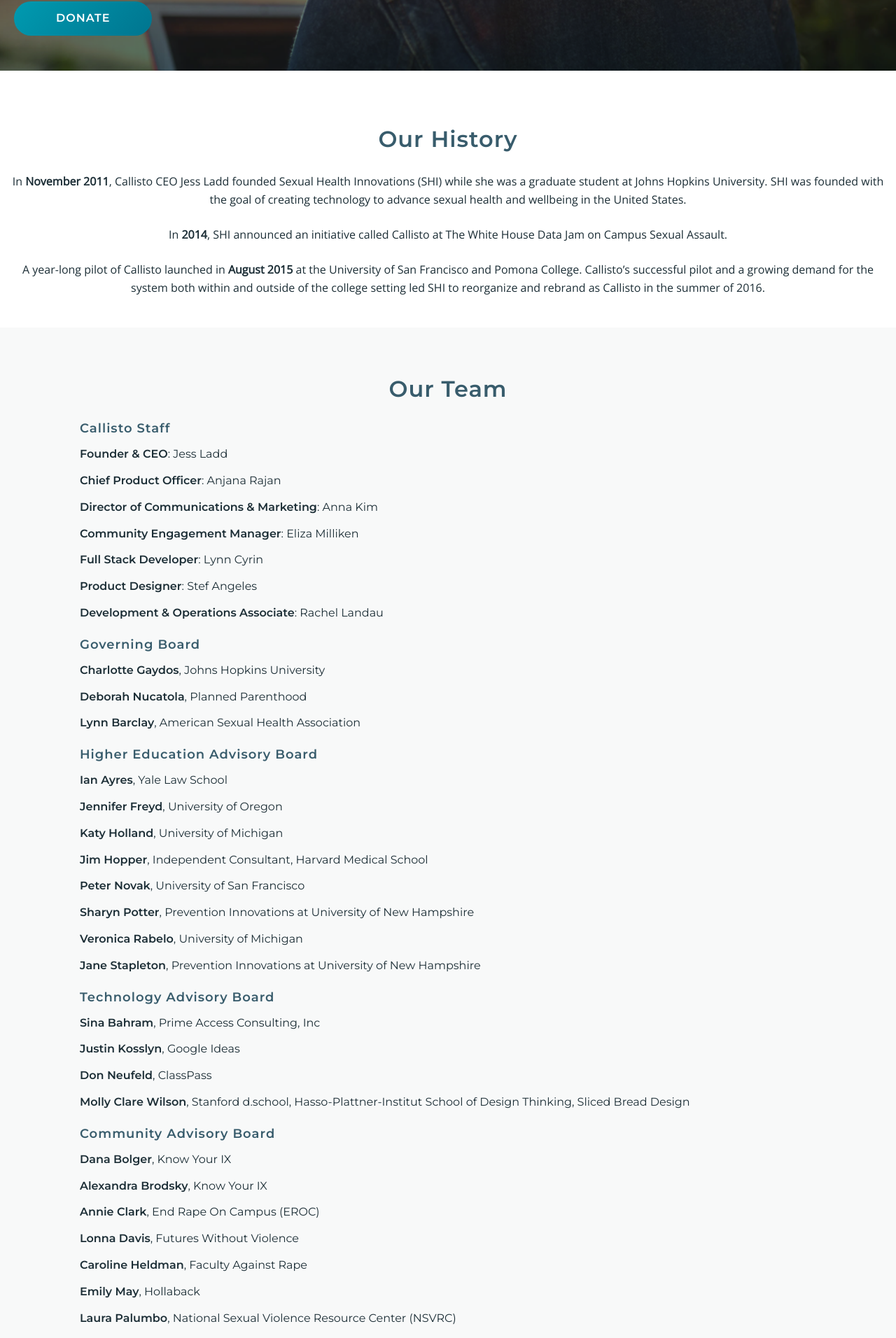
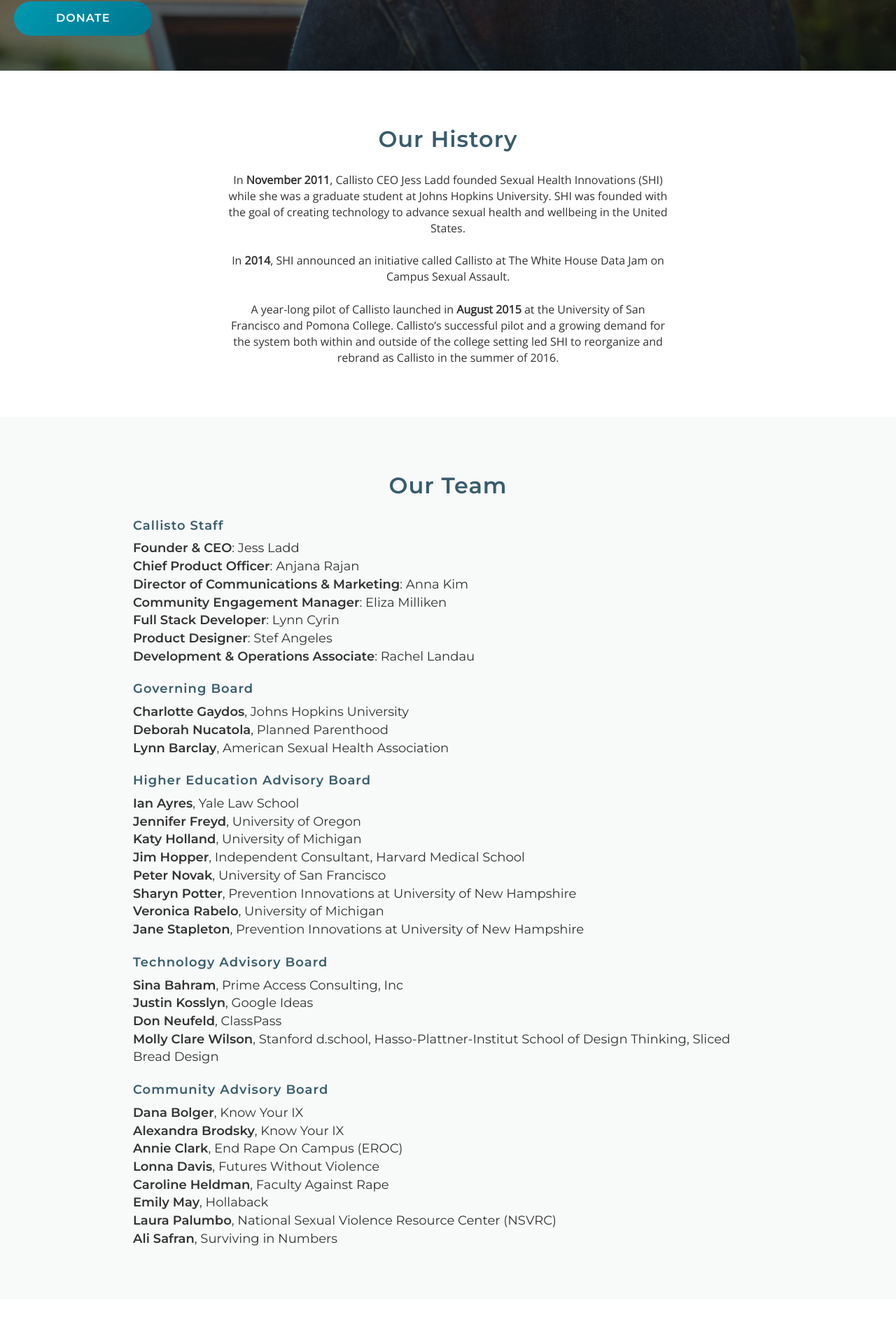
Before and after one commit to project-callisto/projectcallisto-dot-org, a Jekyll site: the page built from who-we-are.html, in a window 1280 px wide. Shown: the part 485-2397 px from the top of the page at 70% size. Built offline with Jekyll 4.4.1, drawn with Linux system fonts in a browser that asks for light colours; some of the changed text lies outside the part shown.

Commit message:
who we are styling

```diff
--- a/_sass/main.scss
+++ b/_sass/main.scss
@@ -33,10 +33,12 @@
 ul {
     padding: 0;
     margin-bottom: 24px;
+    list-style-type: none;
 }
 
 li {
     font-size: 18px;
+    list-style: none;
 }
 
 p.font-main {
@@ -85,7 +87,9 @@
 
 .paragraph-content-spacer {
     max-width: 630px;
-    margin: 0 auto 30px;
+    max-width: 630px;
+    margin: 0 auto;
+    padding: 0 0 30px;
 }
 
 .nav > li > a {
@@ -215,6 +219,20 @@
     text-align: center;
 }
 
+section.expanded-section {
+    &, p {
+        text-align: left;
+    }
+
+    .paragraph-content-spacer {
+        max-width: 900px;
+    }
+}
+
+.spacer-with-underline {
+    border-bottom: 1px solid #D6E1E4;
+}
+
 .main-header {
     align-items: flex-start;
     background-position: center;
@@ -325,6 +343,7 @@
 
 .paragraph-extra-spacer {
     padding: 15px 0 30px;
+
 }
 
 // tablet and desktop
--- a/_sass/who-we-are.scss
+++ b/_sass/who-we-are.scss
@@ -7,47 +7,6 @@
     background-image: url("../../images/Assets/Whoweare_headerimage.png");
 }
 
-.our-history p {
-    color: $primary-text-color;
-    font-family: $font-sans;
-    font-size: 16px;
-    line-height: 26px;
-}
-
 .our-team {
     background-color: rgba(218, 226, 224, 0.2);
-    text-align: left;
 }
-
-.our-team ul {
-    list-style-type: none;
-    padding: 0;
-
-    li {
-        color: $primary-text-color;
-        font-size: 16px;
-        margin-top: 15px;
-        list-style: none;
-    }
-}
-
-.wwa-section {
-    padding: 50px 114px;
-
-    p {
-        font-family: "Open Sans";
-        font-size: 16px;
-        text-align: left;
-    }
-}
-
-@media (max-width: $max-width-xs) {
-    .wwa-section {
-        padding: 32px 20px;
-
-        p {
-            margin-bottom: 0;
-            text-align: center;
-        }
-    }
-}
--- a/who-we-are.html
+++ b/who-we-are.html
@@ -2,192 +2,93 @@
 layout: default
 css: /css/who-we-are.css
 ---
+
 <header class="main-header who-we-are-header">
     <h2>Who We Are</h2>
     <p>We're engineers, designers, legal experts, researchers, and educators - united in our desire to create a world where sexual assault is rare and survivors are supported.</p>
     <a href="https://www.classy.org/campaign/help-stop-repeat-perpetrators-wherever-they-are/c150968" class="gradient-button">Donate</a>
 </header>
+
 <section class="our-history">
+    <div class="paragraph-content-spacer">
         <h3>Our History</h3>
         <p>In <b>November 2011</b>, Callisto CEO Jess Ladd founded Sexual Health Innovations (SHI) while she was a graduate student at Johns Hopkins University. SHI was founded with the goal of creating technology to advance sexual health and wellbeing in the United States.</p>
+        <p>In <b>2014</b>, SHI announced an initiative called Callisto at The White House Data Jam on Campus Sexual Assault.</p>
+        <p>A year-long pilot of Callisto launched in <b>August 2015</b> at the University of San Francisco and Pomona College. Callisto’s successful pilot and a growing demand for the system both within and outside of the college setting led SHI to reorganize and rebrand as Callisto in the summer of 2016.</p>
+    </div>
+</section>
 
-        <p>In <b>2014</b>, SHI announced an initiative called Callisto at The White House Data Jam on Campus Sexual Assault.</p>
-
-        <p>A year-long pilot of Callisto launched in <b>August 2015</b> at the University of San Francisco and Pomona College. Callisto’s successful pilot and a growing demand for the system both within and outside of the college setting led SHI to reorganize and rebrand as Callisto in the summer of 2016.</p>
-    </section>
-    <section class="our-team wwa-section">
+<section class="our-team expanded-section">
+    <div class="paragraph-content-spacer">
         <h3>Our Team</h3>
         <h4>Callisto Staff</h4>
         <ul>
-            <li>
-                <strong>Founder & CEO</strong>: Jess Ladd</li>
-            <li>
-                <strong>Chief Product Officer</strong>: Anjana Rajan</li>
-            <li>
-                <strong>Director of Communications & Marketing</strong>: Anna Kim</li>
-            <li>
-                <strong>Community Engagement Manager</strong>: Eliza Milliken </li>
-            <li>
-                <strong>Full Stack Developer</strong>: Lynn Cyrin</li>
-            <li>
-                <strong>Product Designer</strong>: Stef Angeles</li>
-            <li>
-                <strong>Development & Operations Associate</strong>: Rachel Landau</li>
+            <li><strong>Founder & CEO</strong>: Jess Ladd</li>
+            <li><strong>Chief Product Officer</strong>: Anjana Rajan</li>
+            <li><strong>Director of Communications & Marketing</strong>: Anna Kim</li>
+            <li><strong>Community Engagement Manager</strong>: Eliza Milliken </li>
+            <li><strong>Full Stack Developer</strong>: Lynn Cyrin</li>
+            <li><strong>Product Designer</strong>: Stef Angeles</li>
+            <li><strong>Development & Operations Associate</strong>: Rachel Landau</li>
         </ul>
-
         <h4>Governing Board</h4>
         <ul>
-            <li>
-                <strong>Charlotte Gaydos</strong>, Johns Hopkins University</li>
-            <li>
-                <strong>Deborah Nucatola</strong>, Planned Parenthood</li>
-            <li>
-                <strong>Lynn Barclay</strong>, American Sexual Health Association</li>
+            <li><strong>Charlotte Gaydos</strong>, Johns Hopkins University</li>
+            <li><strong>Deborah Nucatola</strong>, Planned Parenthood</li>
+            <li><strong>Lynn Barclay</strong>, American Sexual Health Association</li>
         </ul>
-
         <h4>Higher Education Advisory Board</h4>
         <ul>
-            <li>
-                <strong>Ian Ayres</strong>, Yale Law School</li>
-            <li>
-                <strong>Jennifer Freyd</strong>, University of Oregon</li>
-            <li>
-                <strong>Katy Holland</strong>, University of Michigan</li>
-            <li>
-                <strong>Jim Hopper</strong>, Independent Consultant, Harvard Medical School</li>
-            <li>
-                <strong>Peter Novak</strong>, University of San Francisco</li>
-            <li>
-                <strong>Sharyn Potter</strong>, Prevention Innovations at University of New Hampshire</li>
-            <li>
-                <strong>Veronica Rabelo</strong>, University of Michigan</li>
-            <li>
-                <strong>Jane Stapleton</strong>, Prevention Innovations at University of New Hampshire</li>
+            <li><strong>Ian Ayres</strong>, Yale Law School</li>
+            <li><strong>Jennifer Freyd</strong>, University of Oregon</li>
+            <li><strong>Katy Holland</strong>, University of Michigan</li>
+            <li><strong>Jim Hopper</strong>, Independent Consultant, Harvard Medical School</li>
+            <li><strong>Peter Novak</strong>, University of San Francisco</li>
+            <li><strong>Sharyn Potter</strong>, Prevention Innovations at University of New Hampshire</li>
+            <li><strong>Veronica Rabelo</strong>, University of Michigan</li>
+            <li><strong>Jane Stapleton</strong>, Prevention Innovations at University of New Hampshire</li>
         </ul>
-
         <h4>Technology Advisory Board</h4>
         <ul>
-            <li>
-                <strong>Sina Bahram</strong>, Prime Access Consulting, Inc</li>
-            <li>
-                <strong>Justin Kosslyn</strong>, Google Ideas</li>
-            <li>
-                <strong>Don Neufeld</strong>, ClassPass</li>
-            <li>
-                <strong>Molly Clare Wilson</strong>, Stanford d.school, Hasso-Plattner-Institut School of
-                Design Thinking, Sliced Bread Design</li>
+            <li><strong>Sina Bahram</strong>, Prime Access Consulting, Inc</li>
+            <li><strong>Justin Kosslyn</strong>, Google Ideas</li>
+            <li><strong>Don Neufeld</strong>, ClassPass</li>
+            <li><strong>Molly Clare Wilson</strong>, Stanford d.school, Hasso-Plattner-Institut School of Design Thinking, Sliced Bread Design</li>
         </ul>
-
         <h4>Community Advisory Board</h4>
         <ul>
-            <li>
-                <strong>Dana Bolger</strong>, Know Your IX</li>
-            <li>
-                <strong>Alexandra Brodsky</strong>, Know Your IX</li>
-            <li>
-                <strong>Annie Clark</strong>, End Rape On Campus (EROC)</li>
-            <li>
-                <strong>Lonna Davis</strong>, Futures Without Violence</li>
-            <li>
-                <strong>Caroline Heldman</strong>, Faculty Against Rape</li>
-            <li>
-                <strong>Emily May</strong>, Hollaback</li>
-            <li>
-                <strong>Laura Palumbo</strong>, National Sexual Violence Resource Center (NSVRC)</li>
-            <li>
-                <strong>Ali Safran</strong>, Surviving in Numbers</li>
+            <li><strong>Dana Bolger</strong>, Know Your IX</li>
+            <li><strong>Alexandra Brodsky</strong>, Know Your IX</li>
+            <li><strong>Annie Clark</strong>, End Rape On Campus (EROC)</li>
+            <li><strong>Lonna Davis</strong>, Futures Without Violence</li>
+            <li><strong>Caroline Heldman</strong>, Faculty Against Rape</li>
+            <li><strong>Emily May</strong>, Hollaback</li>
+            <li><strong>Laura Palumbo</strong>, National Sexual Violence Resource Center (NSVRC)</li>
+            <li><strong>Ali Safran</strong>, Surviving in Numbers</li>
         </ul>
+    </div>
 </section>
-    <section class="wwa-section">
+
+<section class='expanded-section'>
+    <div class="paragraph-content-spacer spacer-with-underline">
         <h3>Our Financials</h3>
         <p>We're a 501c3 non-profit organization. Our financial information can be found on <a href="https://www.guidestar.org/profile/45-4011283">Guidestar.</a></p>
+    </div>
 </section>
-    <hr>
-    <section class="wwa-section">
+
+<section class='expanded-section'>
+    <div class="paragraph-content-spacer spacer-with-underline">
         <h3>Jobs</h3>
         <p>We currently have no open positions at this time. Please check back at a later date.</p>
-    </section>
-    <hr>
-    <section class="wwa-section contact">
-        <h3>Contact Us</h3>
-        <p>
-            General inquiries-
-            <a href="mailto:contact@projectcallisto.org" target="_blank">contact@projectcallisto.org</a>
-        </p>
-        <p>
-            Higher education inquiries-
-            <a href="mailto:campus@projectcallisto.org" target="_blank">campus@projectcallisto.org</a>
-        </p>
-        <p>
-            Professional instituions and industries-
-            <a href="mailto:partner@projectcallisto.org" target="_blank">partner@projectcallisto.org</a>
-        </p>
-        <p>
-            For press inquiries-
-            <a href="mailto:press@projectcallisto.org" target="_blank">press@projectcallisto.org</a>
-        </p>
+    </div>
 </section>
 
-    <div class="footer">
-      <nav class="navbar container" id="id_footer">
-        <div class="top_nav col-lg-24 container">
-
-
-              <img src="../images/callisto_logo.png" class="callisto-logo" alt="Callisto Logo"/>
-
-            <div class="">
-            <ul class="footer_links">
-              <li><a href="../what-we-do/index.html">What We Do</a></li>
-              <li><a href="../who-we-are/index.html">Who We Are</li>
-              <li><a href="../what-get-involved/index.html">Get Involved</li>
-              <li><a href="https://www.classy.org/campaign/help-stop-repeat-perpetrators-wherever-they-are/c150968">Donate</li>
-              <li><a href="../contact-us/index.html">Contact Us</li>
-              <li><a href="https://blog.projectcallisto.org/">Our Blog</li>
-              <li><a href="mailto:press@projectcallisto.org">Press</li>
-            </ul>
+<section class='expanded-section'>
+    <div class="paragraph-content-spacer">
+        <h3>Contact Us</h3>
+        <p>General inquiries - <a href="mailto:contact@projectcallisto.org" target="_blank">contact@projectcallisto.org</a></p>
+        <p>Higher education inquiries - <a href="mailto:campus@projectcallisto.org" target="_blank">campus@projectcallisto.org</a></p>
+        <p>Professional instituions and industries - <a href="mailto:partner@projectcallisto.org" target="_blank">partner@projectcallisto.org</a></p>
+        <p>For press inquiries - <a href="mailto:press@projectcallisto.org" target="_blank">press@projectcallisto.org</a></p>
     </div>
-        </div>
-        <div class="bottom_nav col-lg-24">
-          <div class="float_left">
-            <p>For immediate help, contact the National Sexual Assault Hotline</p>
-            <p><a href="tel:+18006564673">1-800-656-4673</a> | Free. Confidential. 24/7</p>
-          </div>
-          <div class="float_right">
-            <div class="footer-icons clearfix">
-              <a href="https://www.facebook.com/callistoorg/"><img src="images/Assets/Facebook.svg" class="footer-icon" /></a>
-              <a href="https://twitter.com/callisto"><img src="images/Assets/Twitter.svg" class="footer-icon" /></a>
-              <a href="https://www.instagram.com/callisto/"><img src="images/Assets/Instagram.svg" class="footer-icon" /></a>
-              <a href="https://github.com/project-callisto"><img src="images/Assets/Githublogo.svg" class="footer-icon" /></a>
-            </div>
-            <p>Copyright © 2017 Callisto</p>
-          </div>
-
-        </div>
-
-      </nav>
-    </div>
-
-
-    <script>
-        (function (i, s, o, g, r, a, m) {
-            i['GoogleAnalyticsObject'] = r;
-            i[r] = i[r] || function () {
-                (i[r].q = i[r].q || []).push(arguments)
-            }, i[r].l = 1 * new Date();
-            a = s.createElement(o),
-                m = s.getElementsByTagName(o)[0];
-            a.async = 1;
-            a.src = g;
-            m.parentNode.insertBefore(a, m)
-        })(window, document, 'script', 'https://www.google-analytics.com/analytics.js', 'ga');
-
-        ga('create', 'UA-53121135-1', 'auto');
-        ga('send', 'pageview');
-    </script>
-    <script src="https://code.jquery.com/jquery.min.js"></script>
-    <script src="https://maxcdn.bootstrapcdn.com/bootstrap/3.3.6/js/bootstrap.min.js"></script>
-    <script src="../js/dropdown.js"></script>
-    </div>
-</body>
-
-</html>
+</section>
```
Lines whose indentation alone changed are shown as unchanged.
